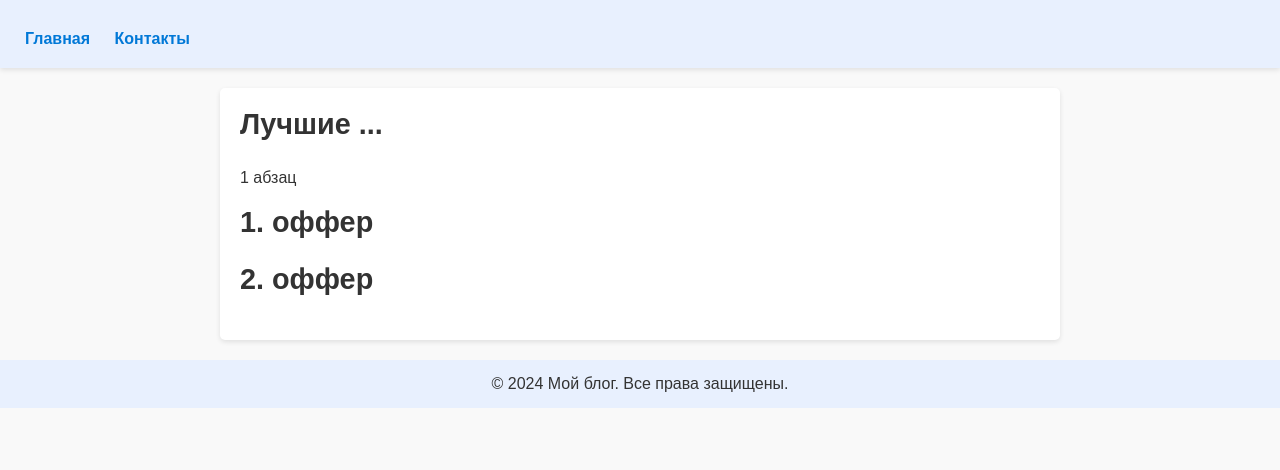
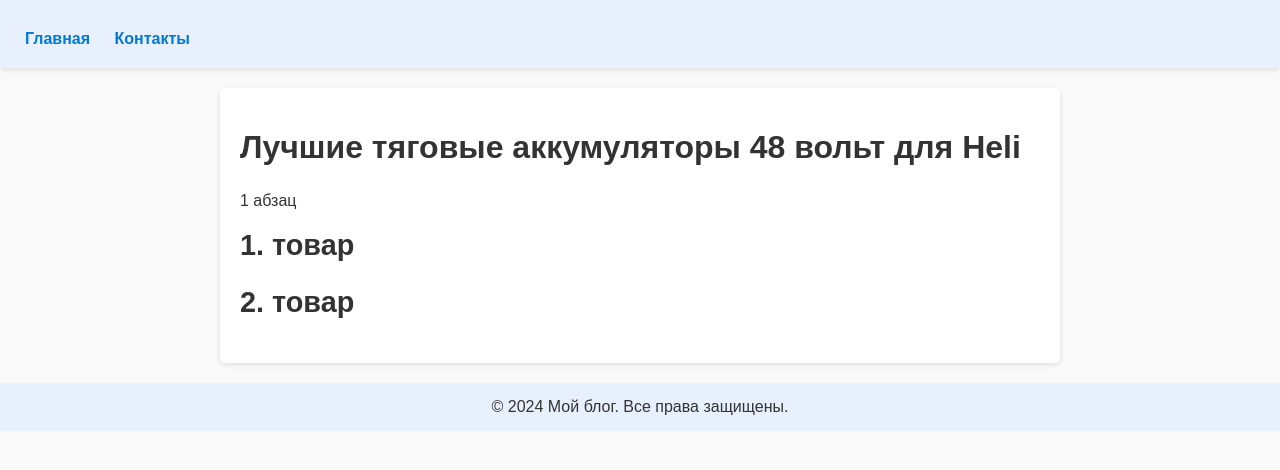
Before and after one commit to antonmitch/akb-heli-48volt, a plain HTML site: page index.html in a window 1280 px wide. Drawn offline with Linux system fonts and the light colour scheme.

Commit message:
Update index.html

```diff
--- a/index.html
+++ b/index.html
@@ -3,7 +3,7 @@
 <head>
     <meta charset="UTF-8">
     <meta name="viewport" content="width=device-width, initial-scale=1.0">
-    <title>Лучшие ...</title>
+    <title>Лучшие тяговые аккумуляторы 48 вольт для Heli купить с доставкой</title>
     <style>
         body {
             font-family: Arial, sans-serif;
@@ -68,15 +68,15 @@
         </nav>
     </header>
     <main>
-<h2>Лучшие ...</h2>
+<h1>Лучшие тяговые аккумуляторы 48 вольт для Heli</h1>
 
 <p>1 абзац</p>
 
 
-<h2>1. оффер</h2>
+<h2>1. товар</h2>
 
 
-<h2>2. оффер</h2>
+<h2>2. товар</h2>
 
     </main>
     <footer>
```
